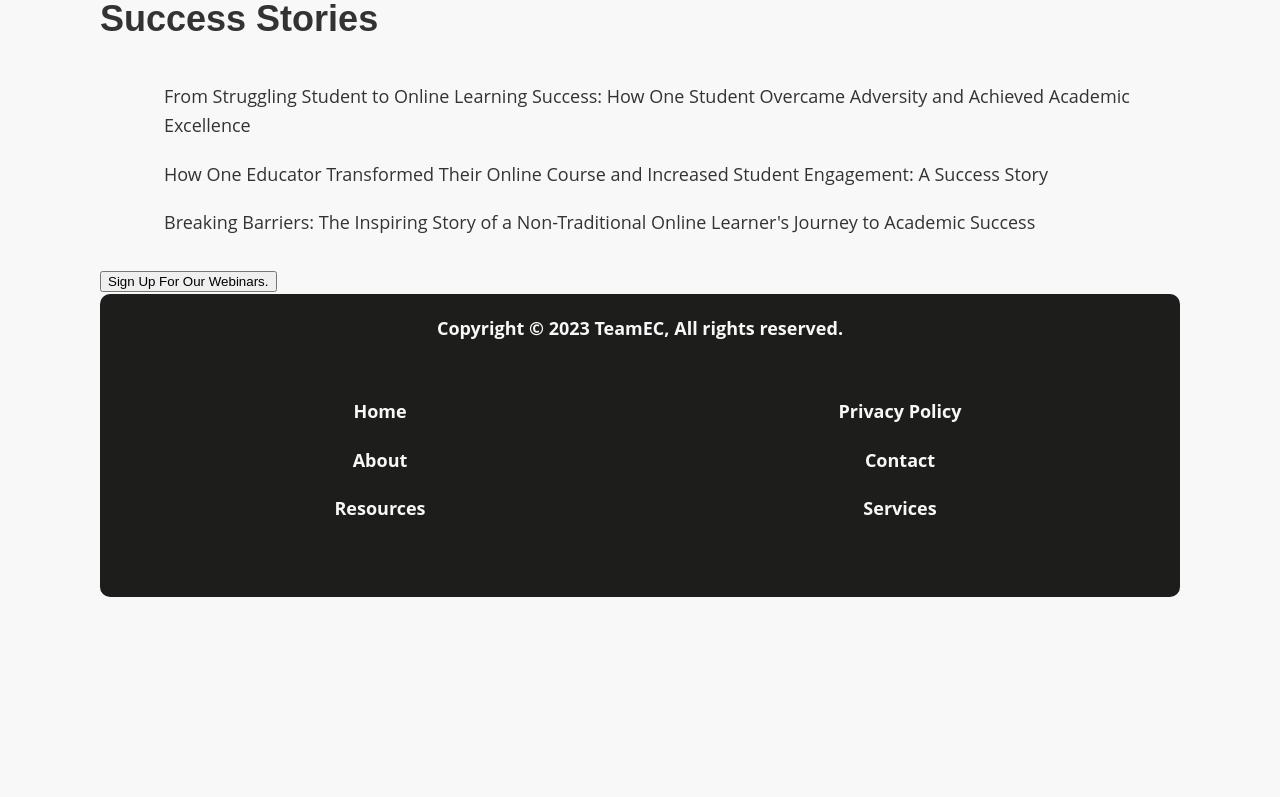
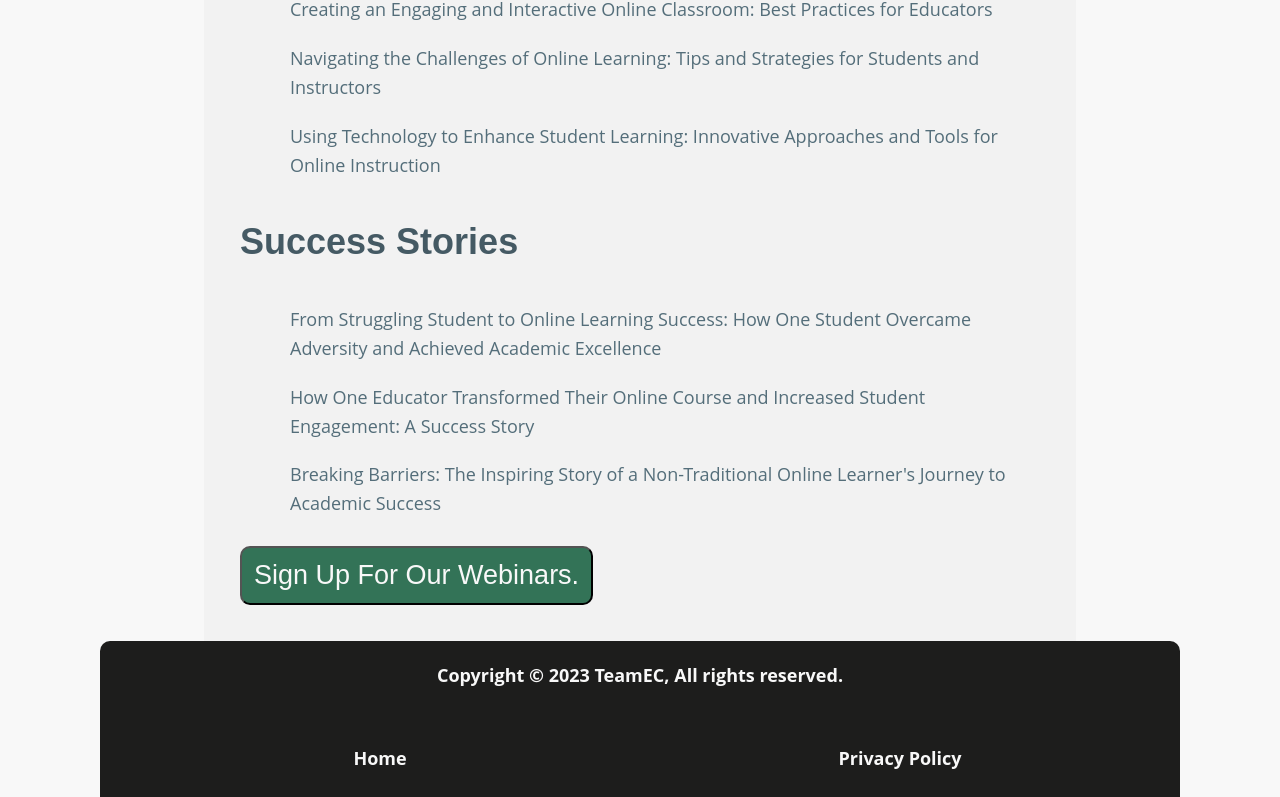
Before and after one commit to NJIT-WIS/project-2-is219-teamec, a Next.js app: page /resources in a window 1280 px wide. Shown: the part 1292-2089 px from the top of the page. Built offline with nearby package versions, Linux system fonts and the light colour scheme.

Commit message:
CTA set up

```diff
--- a/pages/resources.js
+++ b/pages/resources.js
@@ -15,6 +15,7 @@
       <section>
             <Navbar/>
         </section>
+      <div className={styles.about}>
     <h1>Welcome to mywebclass.org!</h1>
       <p>Here you can find academic articles, downloadable guides, webinars and workshops, and success stories to help you improve your skills and achieve your goals.</p>
 
@@ -46,7 +47,7 @@
         <li>Breaking Barriers: The Inspiring Story of a Non-Traditional Online Learner's Journey to Academic Success</li>
       </ul>
 
-      <div className={styles.button}>
+
               <Link href="/contact"><button>Sign Up For Our Webinars.</button></Link>
           </div>
 
--- a/pages/services.js
+++ b/pages/services.js
@@ -4,7 +4,7 @@
 import Navbar from "../components/navbar";
 import Image from "next/image";
 import images from '../public/images/index'
-import styles from '../styles/Home.module.css';
+import styles from '../styles/about.module.css';
 import Footer from "../components/footer";
 import Link from "next/link";
 
@@ -19,6 +19,7 @@
             <Navbar/>
         </section>
 
+    <div className={styles.about}>
       <div className="container mx-auto py-16">
         <h1 className="text-4xl font-bold text-center mb-12">Our Services</h1>
 
@@ -83,9 +84,10 @@
         <div className={styles.button}>
               <Link href="/contact"><button>Subscribe to Our Mailing List.</button></Link>
           </div>
-
+        </div>
       <Footer/>
     </Layout>
+
   )
 }
 
```
